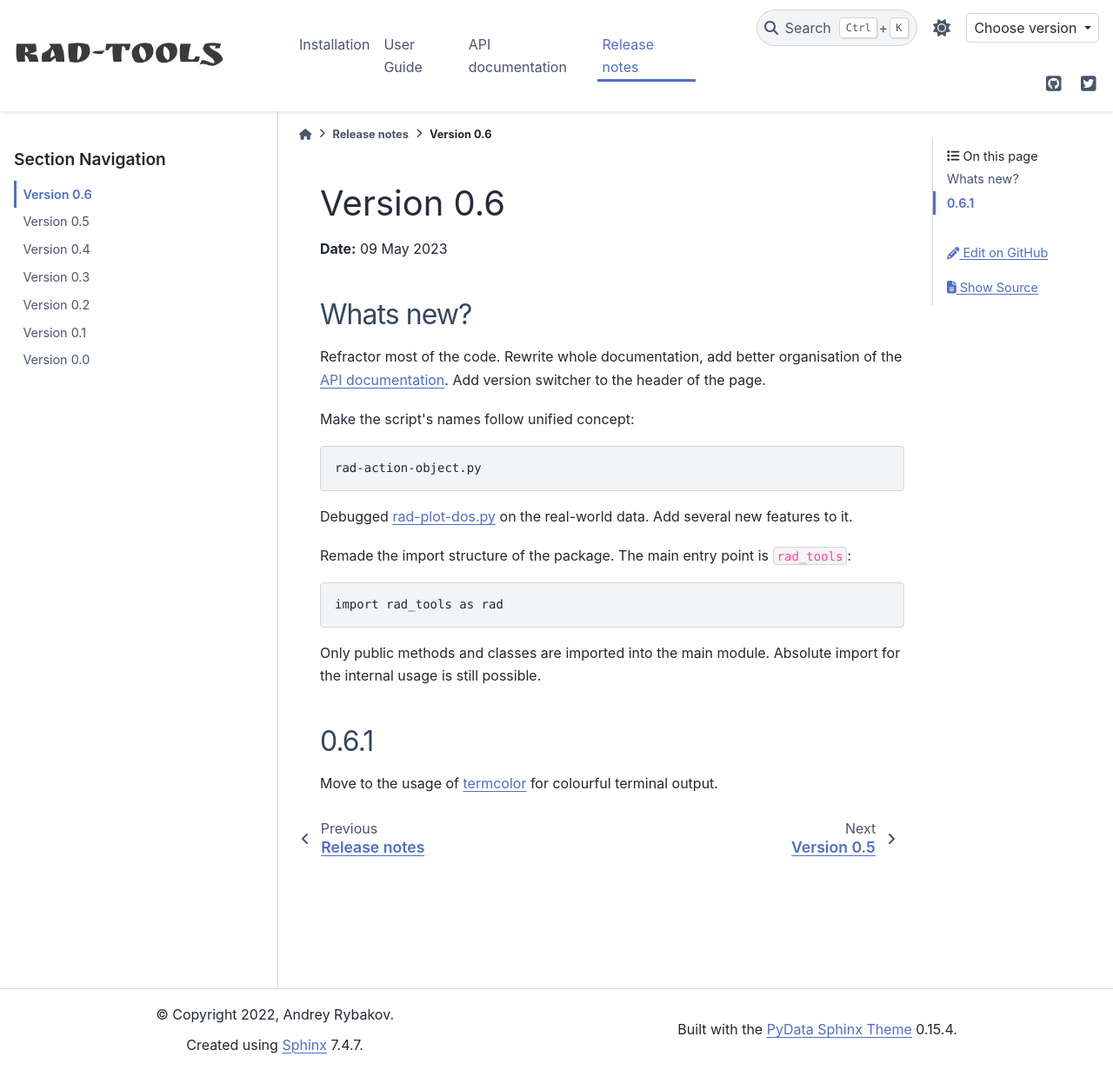
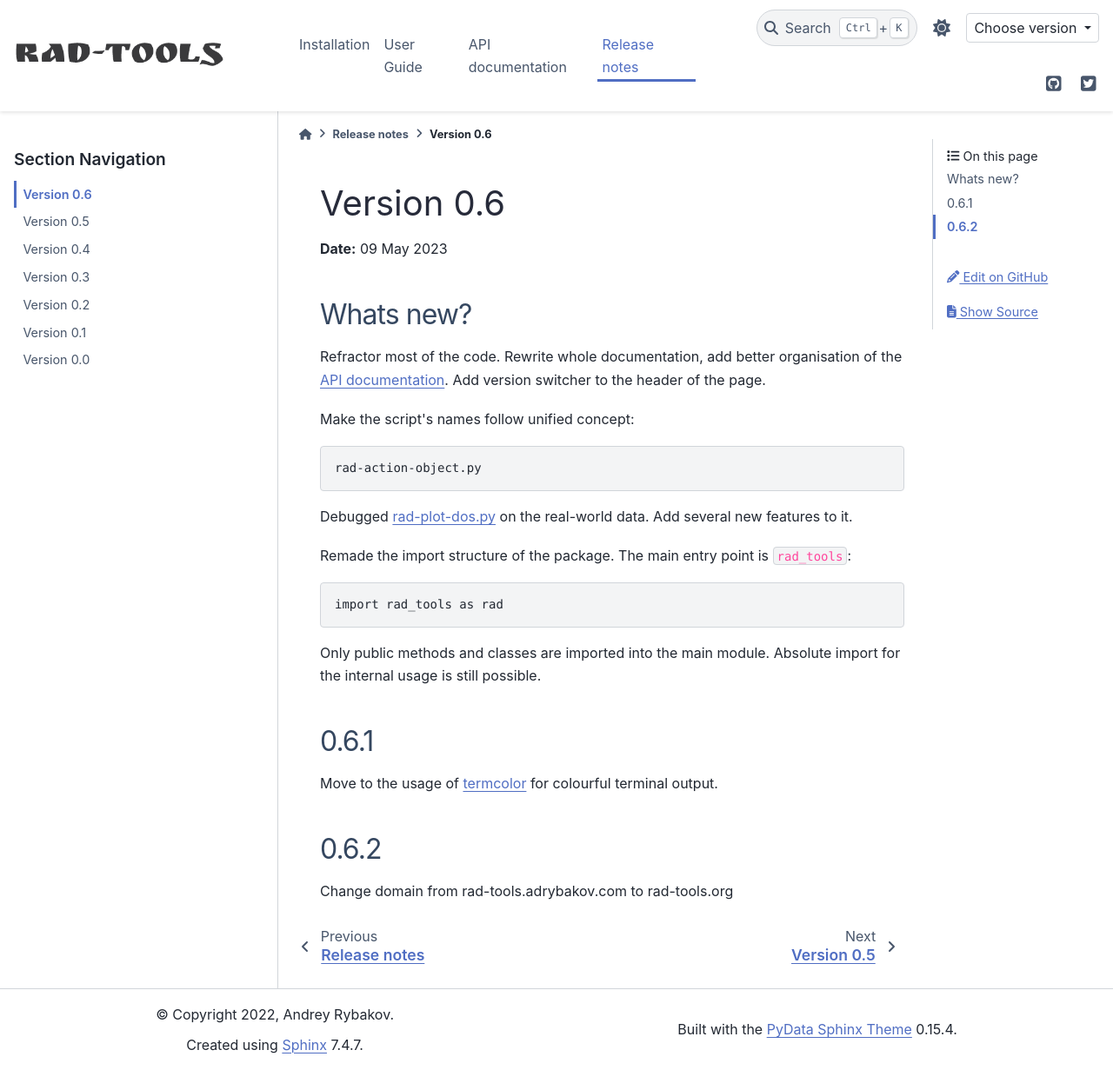
Before and after one commit to adrybakov/rad-tools, a Sphinx documentation site: the page built from docs/source/release-notes/0.6.rst, in a window 1280 px wide and 1231 px high. Shown: the whole window at 87% size. Built offline with Sphinx 7.4.7 and the PyData theme 0.15.4, drawn with Linux system fonts in a browser that asks for light colours; comment, search, counter and statistics services are not loaded.

Commit message:
Prepare release

```diff
--- a/docs/source/release-notes/0.6.rst
+++ b/docs/source/release-notes/0.6.rst
@@ -35,3 +35,7 @@ Absolute import for the internal usage is still possible.
 0.6.1
 -----
 Move to the usage of |termcolor|_ for colourful terminal output.
+
+0.6.2
+-----
+Change domain from rad-tools.adrybakov.com to rad-tools.org
--- a/rad_tools/__init__.py
+++ b/rad_tools/__init__.py
@@ -5,7 +5,7 @@ All tools from the package.
 |version|
 """
 
-__version__ = "0.6.1"
+__version__ = "0.6.2"
 
 
 from . import dos, exchange, io, kpoints, score
```
